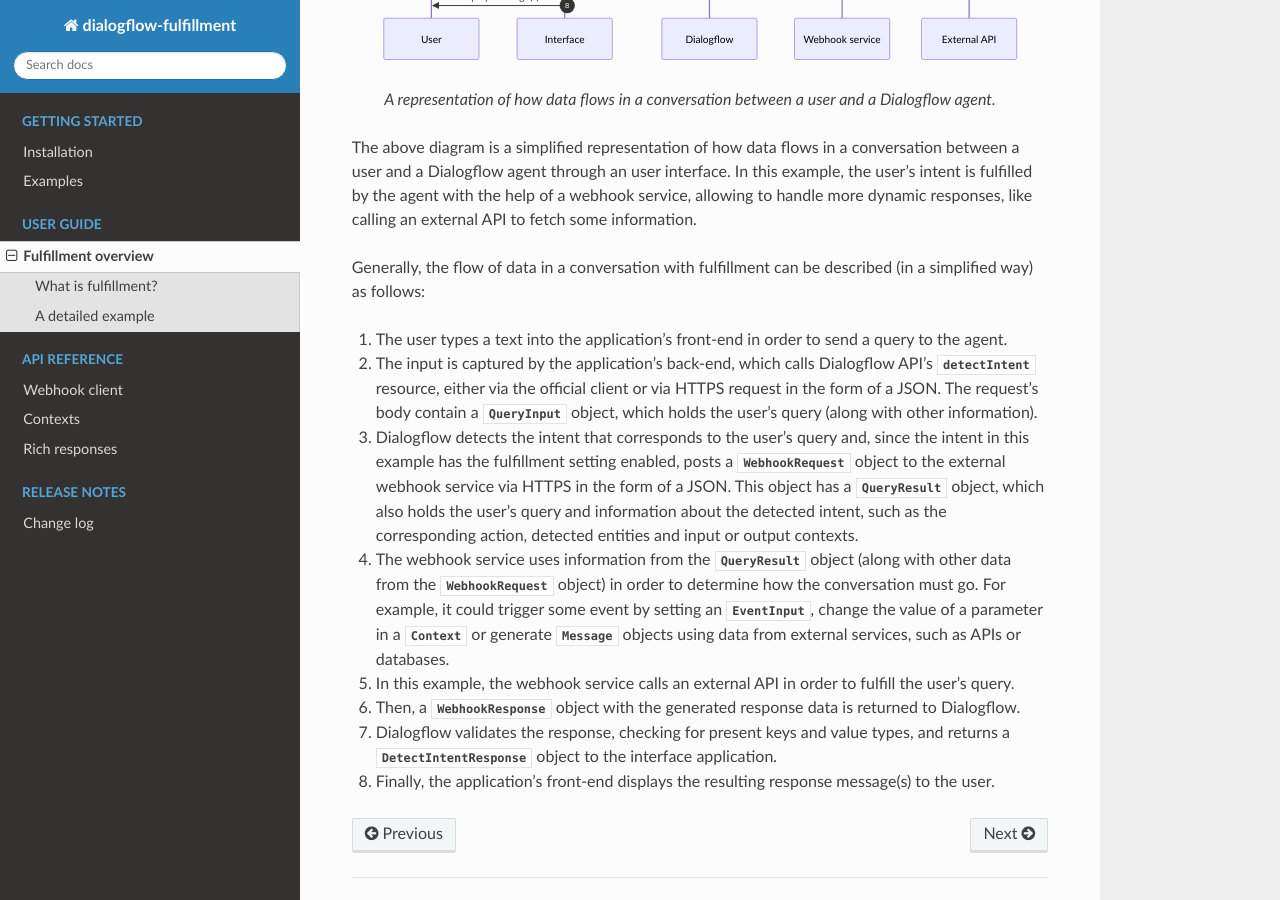
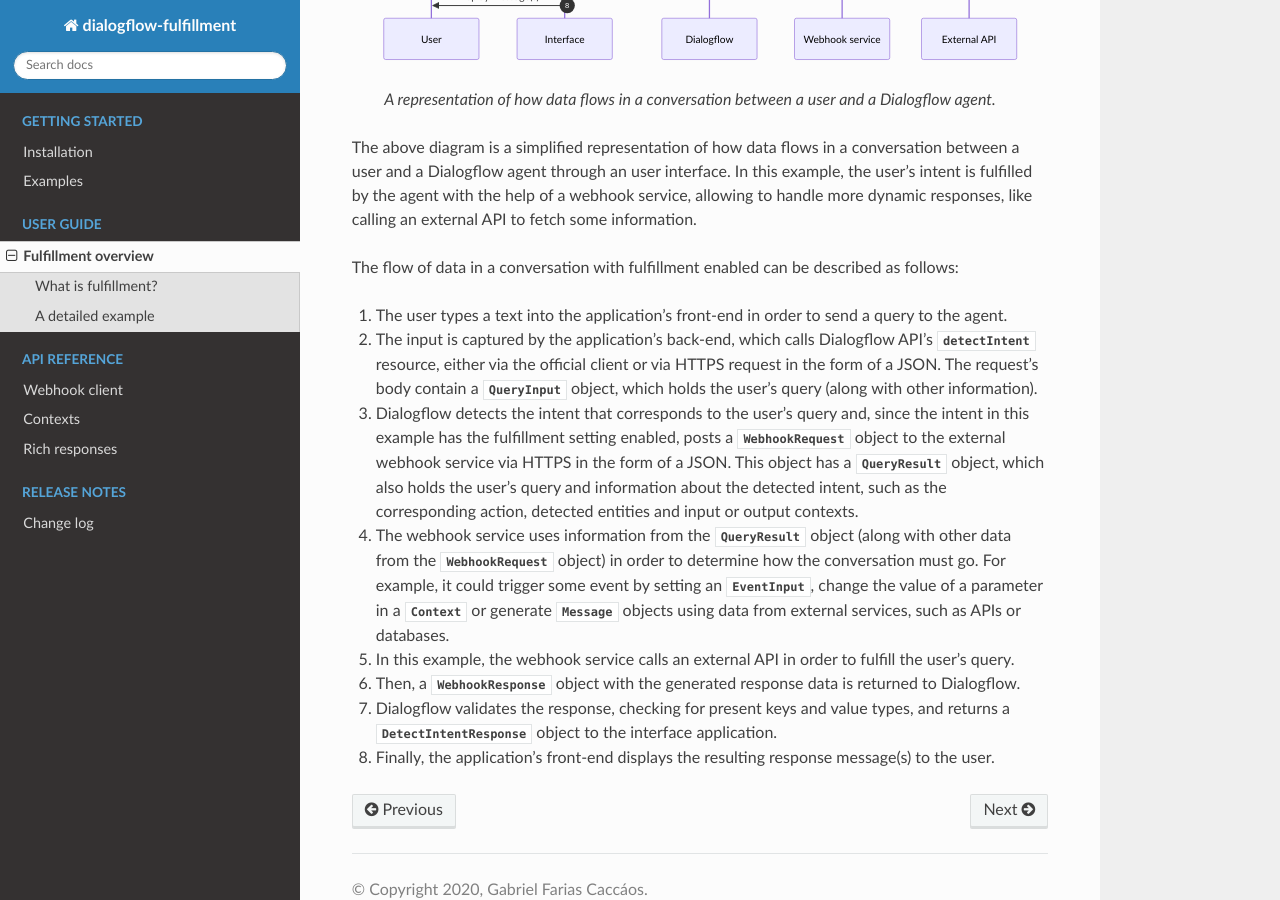
Before and after one commit to gcaccaos/dialogflow-fulfillment, a Sphinx documentation site: the page built from docs/source/user-guide/fulfillment-overview.rst, in a window 1280 px wide and 900 px high, scrolled down 779 px. Built offline with Sphinx 7.4.7 and the Read the Docs theme 2.0.0, drawn with Linux system fonts in a browser that asks for light colours.

Commit message:
Docs: Improve the fulfillment example text

```diff
--- a/docs/source/user-guide/fulfillment-overview.rst
+++ b/docs/source/user-guide/fulfillment-overview.rst
@@ -45,8 +45,8 @@
 a webhook service, allowing to handle more dynamic responses, like calling an
 external API to fetch some information.
 
-Generally, the flow of data in a conversation with fulfillment can be described
-(in a simplified way) as follows:
+The flow of data in a conversation with fulfillment enabled can be described as
+follows:
 
 1. The user types a text into the application's front-end in order to send a
    query to the agent.
```
